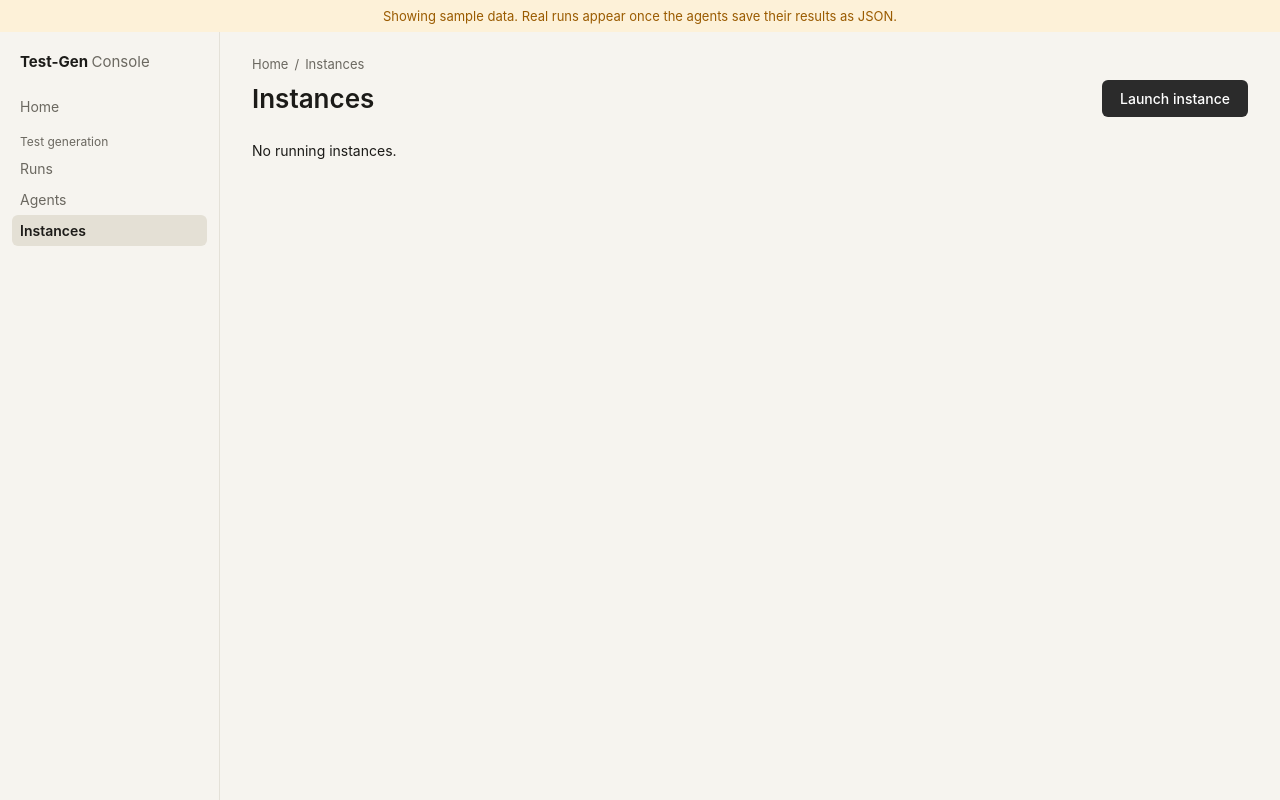
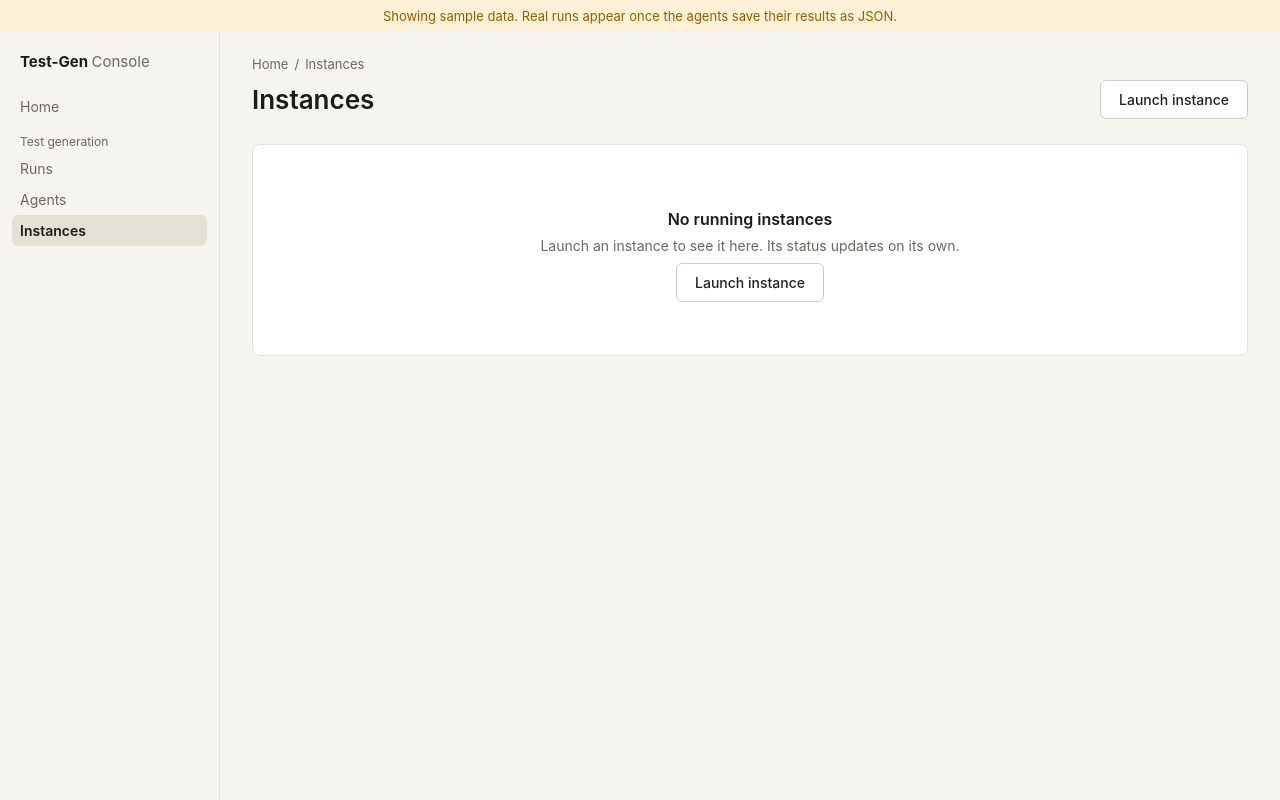
Before and after one commit to vltechx/test-gen-agent, a React (Vite) app in the folder console/: page /instances in a window 1280 px wide. Built offline with nearby package versions, Linux system fonts and the light colour scheme.

Commit message:
Instances table with status badges and empty state

```diff
--- a/console/src/components/ui.module.css
+++ b/console/src/components/ui.module.css
@@ -117,6 +117,18 @@
   outline-offset: 2px;
 }
 
+.secondaryButton {
+  border: 1px solid #ccc;
+  background: #fff;
+  color: #222;
+  padding: 10px 18px;
+  border-radius: 6px;
+  text-decoration: none;
+  font-weight: 500;
+}
+.secondaryButton:hover { border-color: #888; }
+.secondaryButton:focus-visible { outline: 2px solid #4a90e2; outline-offset: 2px; }
+
 /* Messages */
 .error { color: var(--red); background: var(--red-bg); padding: 12px 16px; border-radius: var(--radius); }
 .loading { color: var(--text-muted); padding: 24px 0; }
--- /dev/null
+++ b/console/src/pages/InstancesPage.module.css
@@ -0,0 +1,28 @@
+.badge {
+  display: inline-flex;
+  align-items: center;
+  gap: 6px;
+  padding: 2px 10px;
+  border-radius: 999px;
+  font-size: 13px;
+  font-weight: 500;
+}
+.badge::before {
+  content: '';
+  width: 6px;
+  height: 6px;
+  border-radius: 50%;
+  background: currentColor;
+}
+.booting { background: var(--amber-bg); color: var(--amber); }
+.running { background: var(--green-bg); color: var(--green); }
+
+.empty {
+  text-align: center;
+  padding: 64px 24px;
+  background: var(--surface);
+  border: 1px solid var(--border);
+  border-radius: var(--radius);
+}
+.empty h2 { font-size: 16px; font-weight: 600; margin: 0 0 8px; }
+.empty p { color: var(--text-muted); margin: 0 0 20px; }
--- a/console/src/pages/InstancesPage.tsx
+++ b/console/src/pages/InstancesPage.tsx
@@ -2,31 +2,70 @@ import { useQuery } from '@tanstack/react-query';
 import { Link } from 'react-router';
 import { listInstances } from '../mocks/launchApi';
 import { PageHeader } from '../components/PageHeader';
+import { QueryState } from '../components/QueryState';
 import ui from '../components/ui.module.css';
+import styles from './InstancesPage.module.css';
 
 export function InstancesPage() {
   const instances = useQuery({
     queryKey: ['instances'],
     queryFn: listInstances,
-    refetchInterval: (query) =>
-      query.state.data?.some((i) => i.status === 'booting') ? 2000 : false,
+    // Poll only while something is still booting.
+    refetchInterval: (query) => (query.state.data?.some((i) => i.status === 'booting') ? 2000 : false),
   });
+
+  const launchButton = (
+    <Link to="/launch" className={ui.secondaryButton}>
+      Launch instance
+    </Link>
+  );
 
   return (
     <>
-      <PageHeader
-        title="Instances"
-        actions={<Link to="/launch" className={ui.primaryButton}>Launch instance</Link>}
-      />
-      {instances.isPending && <p>Loading…</p>}
-      {instances.data?.length === 0 && <p>No running instances.</p>}
-      <ul>
-        {instances.data?.map((i) => (
-          <li key={i.id}>
-            {i.id} · {i.instanceType} · {i.region} · <strong>{i.status}</strong>
-          </li>
-        ))}
-      </ul>
+      <PageHeader title="Instances" actions={launchButton} />
+
+      <QueryState isPending={instances.isPending} error={instances.error} />
+
+      {instances.data?.length === 0 && (
+        <div className={styles.empty}>
+          <h2>No running instances</h2>
+          <p>Launch an instance to see it here. Its status updates on its own.</p>
+          {launchButton}
+        </div>
+      )}
+
+      {instances.data && instances.data.length > 0 && (
+        <div className={ui.tableWrap}>
+          <table className={ui.table}>
+            <thead>
+              <tr>
+                <th>ID</th>
+                <th>Instance type</th>
+                <th>Region</th>
+                <th>Image</th>
+                <th>Status</th>
+                <th>Launched</th>
+              </tr>
+            </thead>
+            <tbody>
+              {instances.data.map((i) => (
+                <tr key={i.id}>
+                  <td className={ui.mono}>{i.id}</td>
+                  <td>{i.instanceType}</td>
+                  <td>{i.region}</td>
+                  <td>{i.image}</td>
+                  <td>
+                    <span className={`${styles.badge} ${styles[i.status]}`}>
+                      {i.status === 'booting' ? 'Booting' : 'Running'}
+                    </span>
+                  </td>
+                  <td className={ui.muted}>{new Date(i.launchedAt).toLocaleTimeString()}</td>
+                </tr>
+              ))}
+            </tbody>
+          </table>
+        </div>
+      )}
     </>
   );
 }
--- a/console/src/pages/RunsPage.tsx
+++ b/console/src/pages/RunsPage.tsx
@@ -66,11 +66,6 @@ export function RunsPage() {
       <PageHeader
         title="Runs"
         subtitle="Every test-generation run, newest first."
-        actions={
-          <Link to="/launch" className={ui.primaryButton}>
-            Launch instance
-          </Link>
-        }
       />
 
       <div className={ui.filters}>
```
